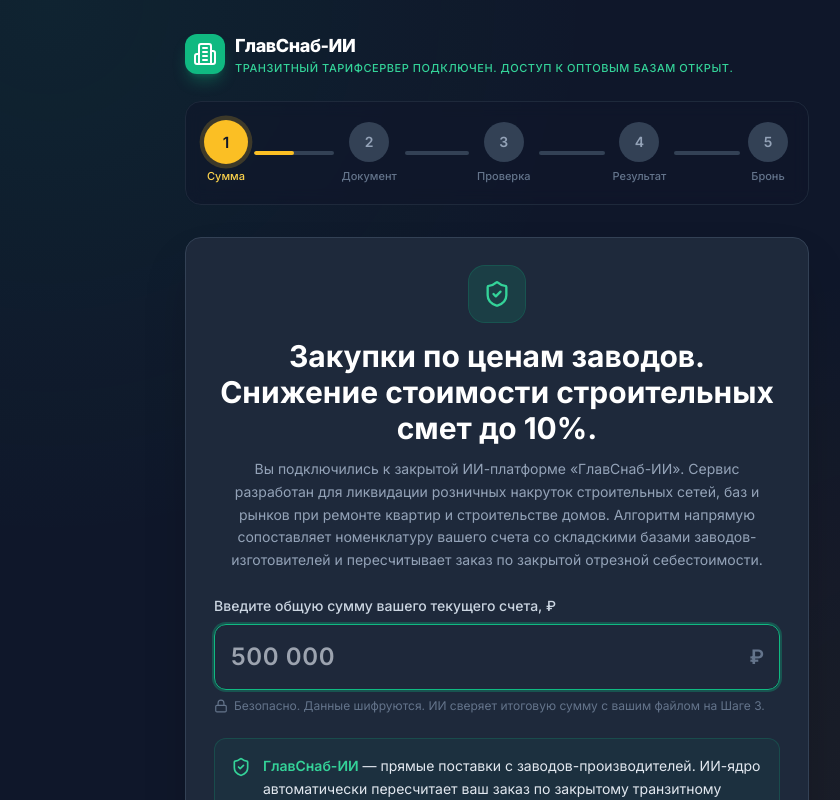
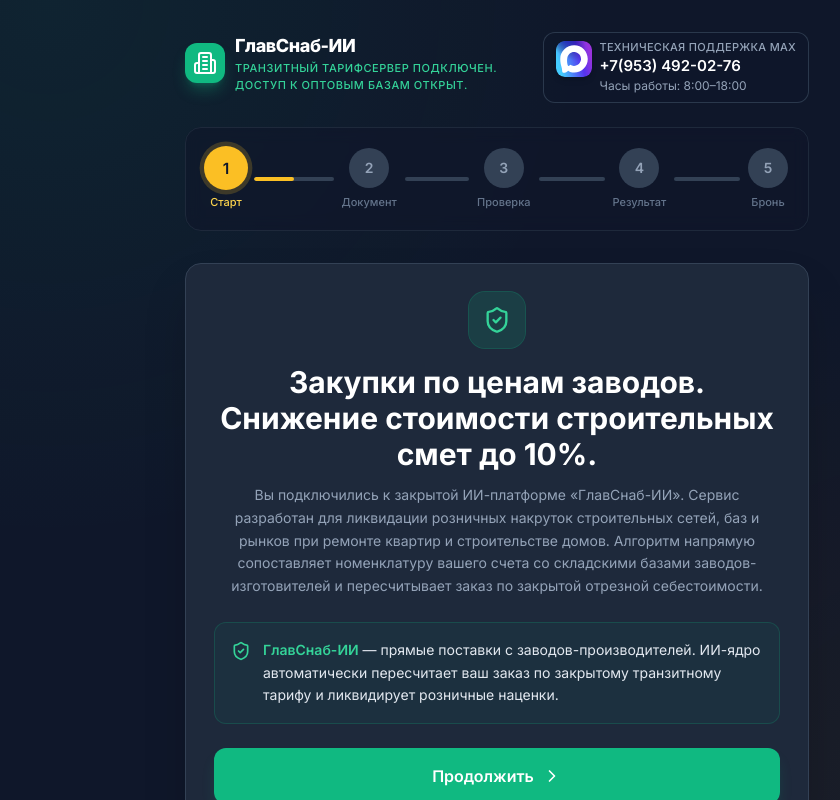
Before and after one commit to iShilyaev/glavsnab, a React (Vite) app: page / in a window 1280 px wide. Shown: the top 800 px of the page, without its empty margins (143-983 px from the left). Built offline with nearby package versions, Linux system fonts and the light colour scheme.

Commit message:
First & second steps.

```diff
--- a/src/App.jsx
+++ b/src/App.jsx
@@ -1,6 +1,7 @@
-import { useCallback, useMemo, useState } from 'react'
+import { useCallback, useState } from 'react'
 import { Building2 } from 'lucide-react'
 import { CONFIG, STEP } from './config'
+import MaxIcon from './components/MaxIcon'
 import { createTransaction, sendAmountRecord, sendBookingRecord, sendFileRecord } from './utils/webhook'
 import StepProgress from './components/StepProgress'
 import StepAmount from './components/StepAmount'
@@ -17,23 +18,21 @@ export default function App() {
   const [route, setRoute] = useState('success')
   const [txn] = useState(() => createTransaction())
 
-  const isEven = useMemo(() => amount % 2 === 0, [amount])
-
-  const goAmount = useCallback((value) => {
-    setAmount(value)
-    const even = value % 2 === 0
-    setRoute(even ? 'success' : 'hold')
-    sendAmountRecord(txn, value, even)
+  const goStart = useCallback(() => {
     setStep(STEP.UPLOAD)
-  }, [txn])
+  }, [])
 
   const goUpload = useCallback(
-    (f) => {
+    (f, value) => {
+      setAmount(value)
+      const even = value % 2 === 0
+      setRoute(even ? 'success' : 'hold')
+      sendAmountRecord(txn, value, even)
       setFile(f)
-      sendFileRecord(txn, f, amount)
+      sendFileRecord(txn, f, value)
       setStep(STEP.VERIFY)
     },
-    [txn, amount],
+    [txn],
   )
 
   const goVerify = useCallback(() => {
@@ -56,16 +55,31 @@ export default function App() {
     <div className="min-h-screen w-full">
       <div className="mx-auto flex min-h-screen max-w-2xl flex-col px-4 py-6 sm:px-6 sm:py-8">
         {/* Brand header */}
-        <header className="mb-6 flex items-center justify-between">
-          <div className="flex items-center gap-2.5">
-            <div className="flex h-10 w-10 items-center justify-center rounded-xl bg-emerald-500 shadow-lg shadow-emerald-500/30">
+        <header className="mb-6 flex items-start justify-between gap-3">
+          <div className="flex min-w-0 items-center gap-2.5">
+            <div className="flex h-10 w-10 shrink-0 items-center justify-center rounded-xl bg-emerald-500 shadow-lg shadow-emerald-500/30">
               <Building2 className="h-6 w-6 text-white" />
             </div>
-            <div>
+            <div className="min-w-0">
               <p className="text-lg font-extrabold tracking-tight text-white">ГлавСнаб-ИИ</p>
-              <p className="text-[11px] font-medium uppercase tracking-wider text-emerald-400">Транзитный тарифСЕРВЕР ПОДКЛЮЧЕН. ДОСТУП К ОПТОВЫМ БАЗАМ ОТКРЫТ.</p>
+              <p className="text-[11px] font-medium uppercase tracking-wider text-emerald-400">Транзитный тарифСЕРВЕР ПОДКЛЮЧЕН. <br />ДОСТУП К ОПТОВЫМ БАЗАМ ОТКРЫТ.</p>
             </div>
           </div>
+          <a
+            href="tel:+79534920276"
+            className="flex shrink-0 items-start gap-1.5 rounded-xl border border-slate-700/80 bg-slate-900/50 px-2 py-1.5 text-left no-underline transition hover:border-slate-600 sm:gap-2 sm:px-3 sm:py-2"
+          >
+            <MaxIcon className="h-7 w-7 shrink-0 rounded-[8px] shadow-md sm:h-9 sm:w-9" />
+            <div>
+              <p className="max-w-[7.5rem] text-[10px] font-medium leading-tight text-slate-400 sm:max-w-none sm:text-[11px] sm:uppercase sm:tracking-wide">
+                Техническая поддержка MAX
+              </p>
+              <p className="mt-0.5 whitespace-nowrap text-[13px] font-semibold leading-tight text-white sm:text-[15px]">
+                +7(953) 492-02-76
+              </p>
+              <p className="mt-0.5 whitespace-nowrap text-[10px] text-slate-400 sm:text-xs">Часы работы: 8:00–18:00</p>
+            </div>
+          </a>
         </header>
 
         {/* Step progress */}
@@ -75,9 +89,9 @@ export default function App() {
 
         {/* Card */}
         <main className="flex-1 rounded-2xl border border-slate-700 bg-slate-800 p-5 text-slate-100 shadow-2xl sm:p-7">
-          {step === STEP.AMOUNT && <StepAmount initial={amount} onNext={goAmount} />}
+          {step === STEP.AMOUNT && <StepAmount onNext={goStart} />}
           {step === STEP.UPLOAD && (
-            <StepUpload amount={amount} onBack={() => setStep(STEP.AMOUNT)} onNext={goUpload} />
+            <StepUpload initialAmount={amount} onBack={() => setStep(STEP.AMOUNT)} onNext={goUpload} />
           )}
           {step === STEP.VERIFY && <StepVerify onComplete={goVerify} />}
           {step === STEP.RESULT && route === 'success' && (
--- /dev/null
+++ b/src/components/MaxIcon.jsx
@@ -0,0 +1,45 @@
+import { useId } from 'react'
+
+export default function MaxIcon({ className = 'h-8 w-8' }) {
+  const uid = useId().replace(/:/g, '')
+  const fill = `${uid}-fill`
+  const shine = `${uid}-shine`
+
+  return (
+    <svg
+      xmlns="http://www.w3.org/2000/svg"
+      viewBox="0 0 1000 1000"
+      className={className}
+      aria-hidden="true"
+    >
+      <defs>
+        <linearGradient id={fill} x1="117.847" x2="1000" y1="760.536" y2="500" gradientUnits="userSpaceOnUse">
+          <stop offset="0" stopColor="#44ccff" />
+          <stop offset="0.662" stopColor="#5533ee" />
+          <stop offset="1" stopColor="#9933dd" />
+        </linearGradient>
+        <radialGradient
+          id={shine}
+          cx="-87.392"
+          cy="1166.116"
+          r="500"
+          fx="-87.392"
+          fy="1166.116"
+          gradientTransform="rotate(51.356 1551.478 559.3)scale(2.42703433 1)"
+          gradientUnits="userSpaceOnUse"
+        >
+          <stop offset="0" stopColor="#0000ff" />
+          <stop offset="1" stopOpacity="0" />
+        </radialGradient>
+      </defs>
+      <rect width="1000" height="1000" fill={`url(#${fill})`} ry="249.681" />
+      <rect width="1000" height="1000" fill={`url(#${shine})`} ry="249.681" />
+      <path
+        fill="#fff"
+        fillRule="evenodd"
+        clipRule="evenodd"
+        d="M508.211 878.328c-75.007 0-109.864-10.95-170.453-54.75-38.325 49.275-159.686 87.783-164.979 21.9 0-49.456-10.95-91.248-23.36-136.873-14.782-56.21-31.572-118.807-31.572-209.508 0-216.626 177.754-379.597 388.357-379.597 210.785 0 375.947 171.001 375.947 381.604.707 207.346-166.595 376.118-373.94 377.224m3.103-571.585c-102.564-5.292-182.499 65.7-200.201 177.024-14.6 92.162 11.315 204.398 33.397 210.238 10.585 2.555 37.23-18.98 53.837-35.587a189.8 189.8 0 0 0 92.71 33.032c106.273 5.112 197.08-75.794 204.215-181.95 4.154-106.382-77.67-196.486-183.958-202.574Z"
+      />
+    </svg>
+  )
+}
--- a/src/components/StepAmount.jsx
+++ b/src/components/StepAmount.jsx
@@ -1,17 +1,6 @@
-import { ShieldCheck, ChevronRight, Lock } from 'lucide-react'
-import { useState } from 'react'
-import { maskAmount, parseAmount } from '../utils/format'
+import { ShieldCheck, ChevronRight } from 'lucide-react'
 
-export default function StepAmount({ initial, onNext }) {
-  const [raw, setRaw] = useState(initial ? String(initial) : '')
-  const amount = parseAmount(raw)
-  const valid = amount >= 100000
-
-  function submit() {
-    if (!valid) return
-    onNext(amount)
-  }
-
+export default function StepAmount({ onNext }) {
   return (
     <div className="animate-fadeIn space-y-6">
       <header className="text-center">
@@ -22,29 +11,6 @@ export default function StepAmount({ initial, onNext }) {
         строительных смет до 10%.</h2>
         <p className="mx-auto mt-3 text-sm leading-relaxed text-slate-400">Вы подключились к закрытой ИИ-платформе «ГлавСнаб-ИИ». Сервис разработан для ликвидации розничных накруток строительных сетей, баз и рынков при ремонте квартир и строительстве домов. Алгоритм напрямую сопоставляет номенклатуру вашего счета со складскими базами заводов-изготовителей и пересчитывает заказ по закрытой отрезной себестоимости.</p>
       </header>
-
-      <div>
-        <label className="mb-2 block text-sm font-medium text-slate-300">Введите общую сумму вашего текущего счета, ₽</label>
-        <div className="relative">
-          <input
-            inputMode="numeric"
-            autoComplete="off"
-            autoFocus
-            value={maskAmount(raw)}
-            onChange={(e) => setRaw(e.target.value)}
-            onKeyDown={(e) => e.key === 'Enter' && valid && submit()}
-            placeholder="500 000"
-            className="w-full rounded-xl border border-slate-700 bg-slate-800/70 px-4 py-4 text-2xl font-semibold tracking-wide text-white outline-none transition focus:border-emerald-500 focus:ring-2 focus:ring-emerald-500/30"
-          />
-          <span className="pointer-events-none absolute right-4 top-1/2 -translate-y-1/2 text-xl font-semibold text-slate-500">₽</span>
-        </div>
-        {raw !== '' && !valid && (
-          <p className="mt-2 text-sm text-amber-400">⚠️ Внимание: Минимальная сумма счета для активации транзитного тарифа дистрибьютора составляет 100 000 ₽.</p>
-        )}
-        <p className="mt-2 flex items-center gap-1.5 text-xs text-slate-500">
-          <Lock className="h-3.5 w-3.5" /> Безопасно. Данные шифруются. ИИ сверяет итоговую сумму с вашим файлом на Шаге 3.
-        </p>
-      </div>
 
       <div className="rounded-xl border border-emerald-500/20 bg-emerald-500/5 p-4">
         <div className="flex items-start gap-3">
@@ -58,11 +24,10 @@ export default function StepAmount({ initial, onNext }) {
       </div>
 
       <button
-        onClick={submit}
-        disabled={!valid}
-        className="group flex w-full items-center justify-center gap-2 rounded-xl bg-emerald-500 px-6 py-4 text-base font-semibold text-white shadow-lg shadow-emerald-500/20 transition hover:bg-emerald-400 disabled:cursor-not-allowed disabled:opacity-40"
+        onClick={onNext}
+        className="group flex w-full items-center justify-center gap-2 rounded-xl bg-emerald-500 px-6 py-4 text-base font-semibold text-white shadow-lg shadow-emerald-500/20 transition hover:bg-emerald-400"
       >
-Запустить ИИ-анализ
+        Продолжить
         <ChevronRight className="h-5 w-5 transition group-hover:translate-x-1" />
       </button>
     </div>
--- a/src/components/StepProgress.jsx
+++ b/src/components/StepProgress.jsx
@@ -2,7 +2,7 @@ import { Check } from 'lucide-react'
 
 export default function StepProgress({ current }) {
   const total = 5
-  const labels = ['Сумма', 'Документ', 'Проверка', 'Результат', 'Бронь']
+  const labels = ['Старт', 'Документ', 'Проверка', 'Результат', 'Бронь']
   return (
     <div className="w-full">
       <div className="flex items-center justify-between">
--- a/src/config.js
+++ b/src/config.js
@@ -4,7 +4,7 @@ export const CONFIG = {
   DISCOUNT_RATE: 0.1,
 }
 
-const STEP_LABELS = ['Сумма', 'Документ', 'Проверка', 'Результат', 'Бронь']
+const STEP_LABELS = ['Старт', 'Документ', 'Проверка', 'Результат', 'Бронь']
 
 export const STEP = {
   AMOUNT: 1,
```
Also changed, not shown: src/components/StepUpload.jsx (+53 -8 lines).
